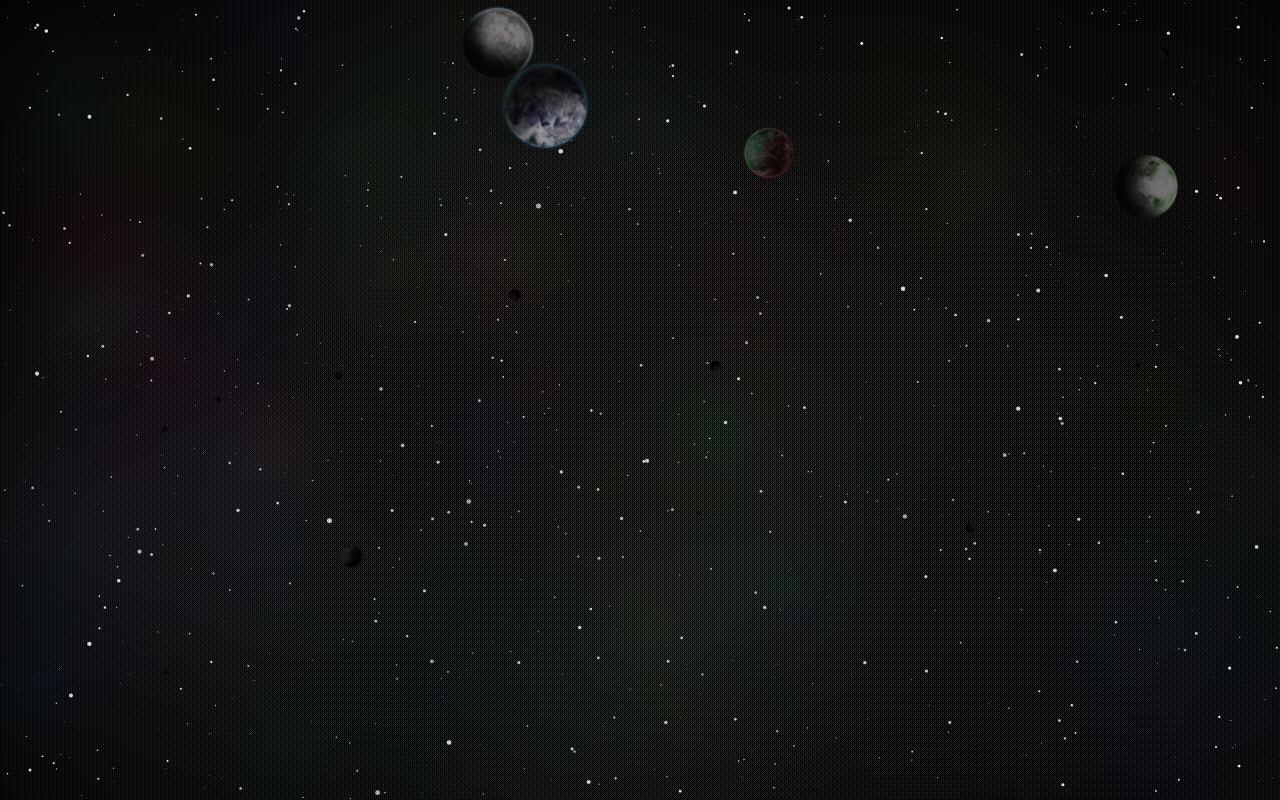
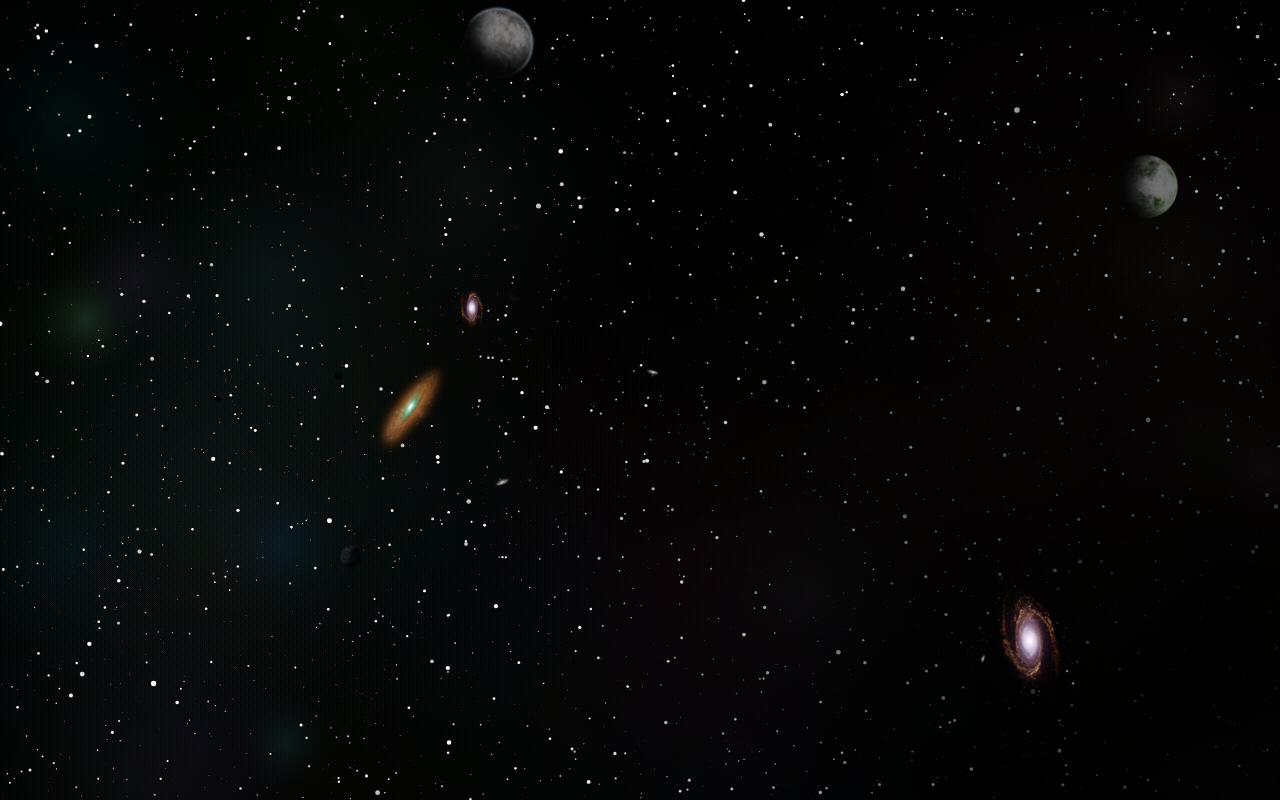
Before and after one commit to LeonhardTissen/spaceBackgroundJS, a plain HTML site: page index.html in a window 1280 px wide. Drawn offline with Linux system fonts and the light colour scheme.

Commit message:
Galaxies

```diff
--- a/index.html
+++ b/index.html
@@ -7,6 +7,7 @@
 </head>
 <body>
 	<canvas id="spaceBackground"></canvas>
+	<div id="spaceGalaxies"></div>
 	<div id="spacePlanets"></div>
 	<script type="text/javascript" src="spaceBackground.js"></script>
 </body>
--- a/spaceBackground.js
+++ b/spaceBackground.js
@@ -1,13 +1,19 @@
 // Initialization
 const cvs = document.getElementById('spaceBackground');
 const ctx = cvs.getContext('2d');
-const planets = document.getElementById('spacePlanets')
+const planets = document.getElementById('spacePlanets');
+const galaxies = document.getElementById('spaceGalaxies');
 //cvs.style.pointerEvents = 'none';
 planets.style.position = 'fixed';
 planets.style.top = 0;
 planets.style.left= 0;
 planets.style.width = "100vw"
 planets.style.height= "100vh"
+galaxies.style.position = 'fixed';
+galaxies.style.top = 0;
+galaxies.style.left= 0;
+galaxies.style.width = "100vw"
+galaxies.style.height= "100vh"
 cvs.style.position = 'fixed';
 cvs.style.top = 0;
 cvs.style.left= 0;
@@ -32,17 +38,29 @@ function getRandomColor() {
 function drawSpaceDust() {
 	const x = Math.random() * cvs.width;
 	const y = Math.random() * cvs.height;
-	const r = Math.random() * (x + y) + 100;
+	const r = Math.random() * 500 + 50;
 	const gradient = ctx.createRadialGradient(x, y, 0, x, y, r)
 	gradient.addColorStop(0, getRandomColor());
 	gradient.addColorStop(1, '#0000');
 	ctx.fillStyle = gradient;
-	ctx.globalAlpha = 5 / r;
+	ctx.globalAlpha = 10 / r;
 	ctx.beginPath()
 	ctx.arc(x, y, r, 0, Math.PI * 2)
 	ctx.fill();
 }
-
+function drawVoid() {
+	const x = Math.random() * cvs.width;
+	const y = Math.random() * cvs.height;
+	const r = Math.random() * 1500 + 50;
+	const gradient = ctx.createRadialGradient(x, y, 0, x, y, r)
+	gradient.addColorStop(0, "#000F");
+	gradient.addColorStop(1, '#0000');
+	ctx.fillStyle = gradient;
+	ctx.globalAlpha = 1;
+	ctx.beginPath()
+	ctx.arc(x, y, r, 0, Math.PI * 2)
+	ctx.fill();
+}
 function drawStar() {
 	const x = Math.random() * cvs.width;
 	const y = Math.random() * cvs.height;
@@ -53,6 +71,22 @@ function drawStar() {
 	ctx.arc(x, y, r, 0, Math.PI * 2)
 	ctx.fill();
 	ctx.globalAlpha = 1;
+}
+function drawGalaxy() {
+	const x = Math.floor(Math.random() * (cvs.width - 100));
+	const y = Math.floor(Math.random() * (cvs.height - 100));
+	const r = 40 * (Math.random() * 2.5) * (Math.random() * 2) * (Math.random() * 1.5);
+	const galaxy = document.createElement('img');
+	galaxy.src = `galaxies/${Math.floor(Math.random() * 5)}min.png`
+	galaxy.style.pointerEvents = 'none';
+	galaxy.style.filter = `hue-rotate(${Math.random() * 360}deg)`;
+	galaxy.style.width = r + "px";
+	galaxy.style.position = 'absolute';
+	galaxy.style.left = x + "px";
+	galaxy.style.top = y + "px";
+	galaxy.style.transform = `rotateZ(${Math.random() * 360}deg)`;
+
+	galaxies.appendChild(galaxy);
 }
 function drawPlanet() {
 	const x = Math.floor(Math.random() * (cvs.width - 100));
@@ -79,17 +113,24 @@ function drawPlanet() {
 function startDraw() {
 	ctx.fillStyle = '#000';
 	planets.innerHTML = "";
-	ctx.fillRect(0, 0, cvs.width, cvs.height)
+	galaxies.innerHTML = "";
+	ctx.fillRect(0, 0, cvs.width, cvs.height);
 
-	var perf = performance.now()
-	for (var i = 0; i < (cvs.width + cvs.height); i ++) {
-		drawStar()
+	var perf = performance.now();
+	for (var i = 0; i < (cvs.width * cvs.height) / 20000; i ++) {
+		drawSpaceDust();
 	}
-	for (var i = 0; i < 200; i ++) {
-		drawSpaceDust()
+	for (var i = 0; i < (cvs.width * cvs.height) / 200; i ++) {
+		drawStar();
 	}
-	for (var i = 0; i < 20; i ++) {
-		drawPlanet()
+	for (var i = 0; i < 1; i ++) {
+		drawVoid();
 	}
-	console.log((performance.now() - perf) / 1000 + " seconds to render.")
+	for (var i = 0; i < (cvs.width * cvs.height) / 200000; i ++) {
+		drawGalaxy();
+	}
+	for (var i = 0; i < (cvs.width * cvs.height) / 100000; i ++) {
+		drawPlanet();
+	}
+	console.log((performance.now() - perf) / 1000 + " seconds to render.");
 }
```
Also changed, not shown: galaxies/0.png (added), galaxies/0min.png (added), galaxies/1.png (added), galaxies/1min.png (added), galaxies/2.png (added), galaxies/2min.png (added), galaxies/3.png (added), galaxies/3min.png (added), galaxies/4.png (added), galaxies/4min.png (added).
